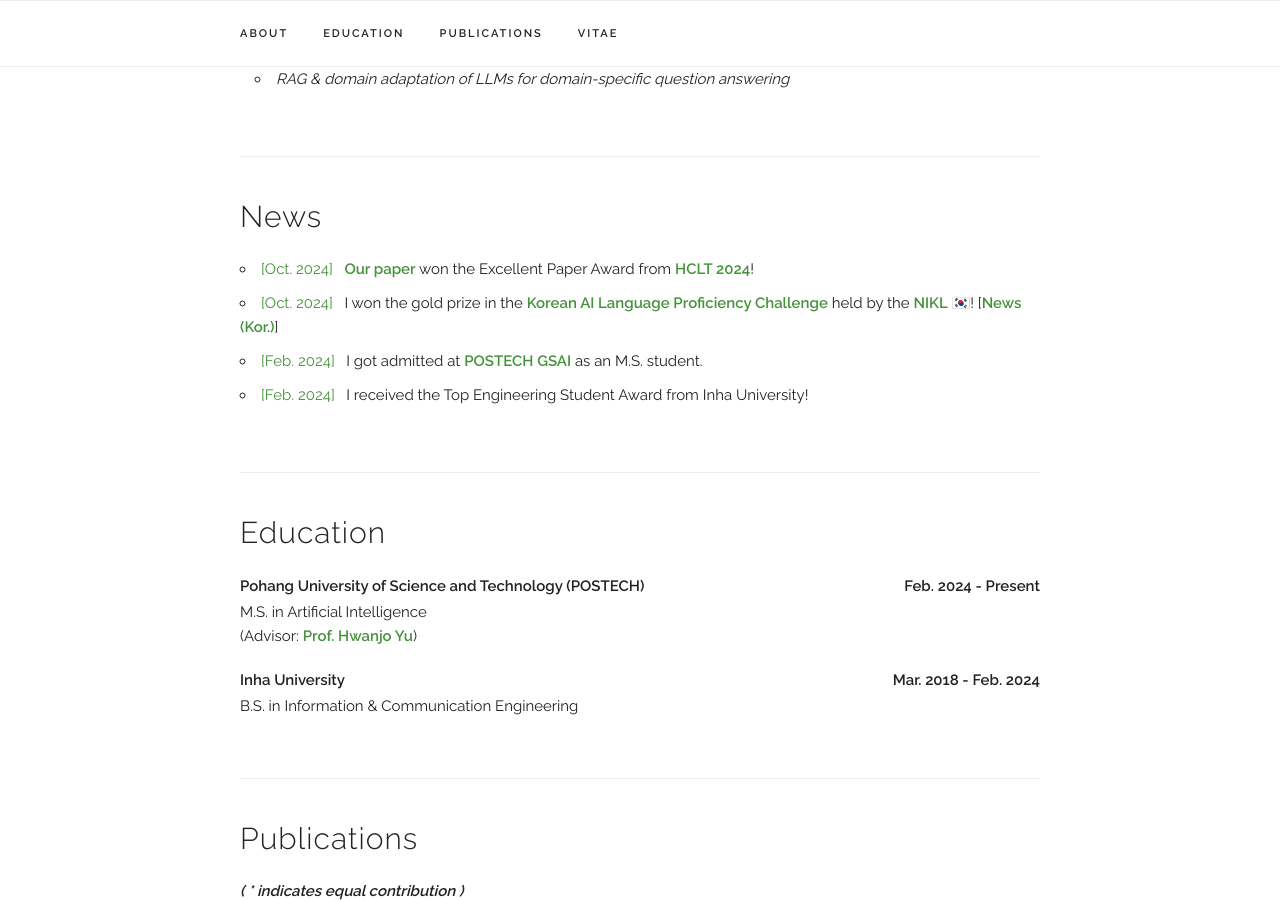
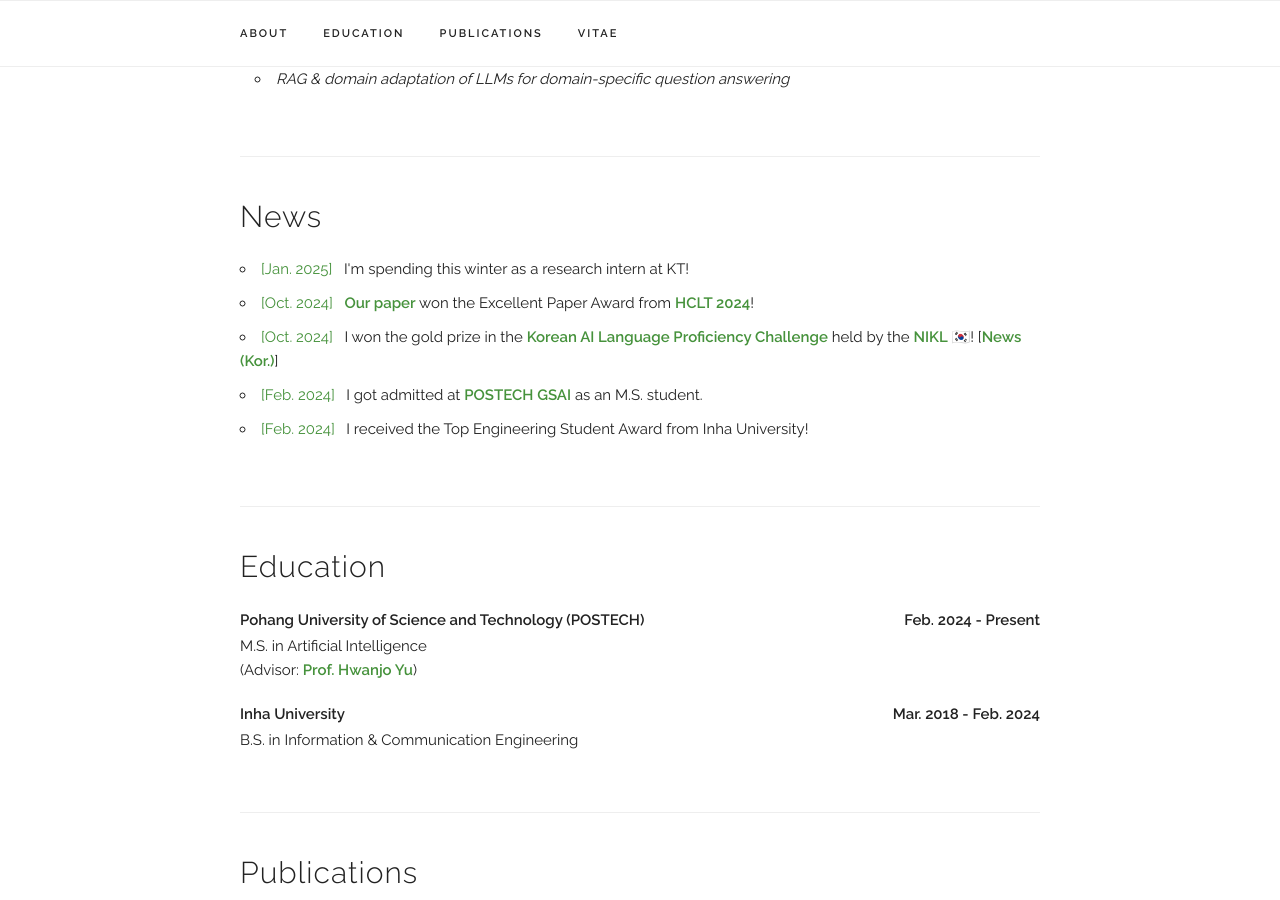
Before and after one commit to donggeon/donggeon.github.io, a Jekyll site: the page built from index.html, in a window 1280 px wide and 900 px high, scrolled down 712 px. Built offline with Jekyll 4.4.1, drawn with Linux system fonts in a browser that asks for light colours; some web fonts are replaced; some of the changed text lies outside the part shown.

Commit message:
Jan 2025

```diff
--- a/_data/experience.yaml
+++ b/_data/experience.yaml
@@ -1,4 +1,10 @@
 experiences:
+  - place: "KT Corporation"
+    time: "Jan. 2025 - Present"
+    title: "Research Intern"
+    subtitle: "Language AI Team"
+    category: "work"
+
   - place: "POSTECH"
     time: "Feb. 2024 - Present"
     title: "M.S. Student in Artificial Intelligence"
--- a/index.html
+++ b/index.html
@@ -34,6 +34,10 @@
 <div class="docs-section" id="news">
   <h4>News</h4>
     <ul>
+      <li>
+        <b style="color: #46923c; font-weight: normal;">[Jan. 2025]</b>&nbsp&nbsp
+        I'm spending this winter as a research intern at KT!
+      </li>
       <li>
         <b style="color: #46923c; font-weight: normal;">[Oct. 2024]</b>&nbsp&nbsp
         <a href="assets/publications/2024_Tabular-TX/paper.pdf" target="_blank">Our paper</a> won the Excellent Paper Award from <a href="https://sites.google.com/view/hclt2024" target="_blank">HCLT 2024</a>!
```
Also changed, not shown: 2 other files.
